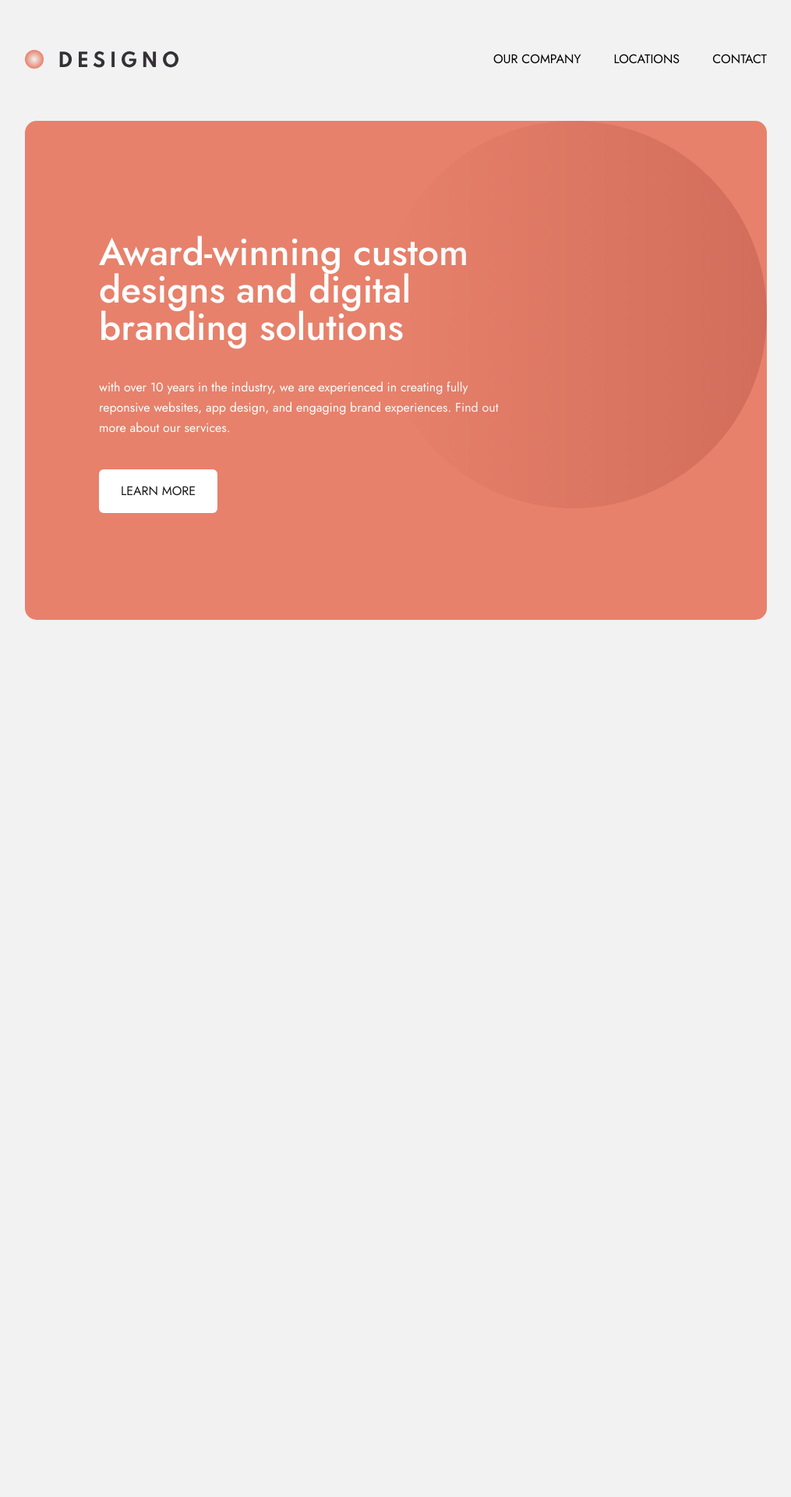
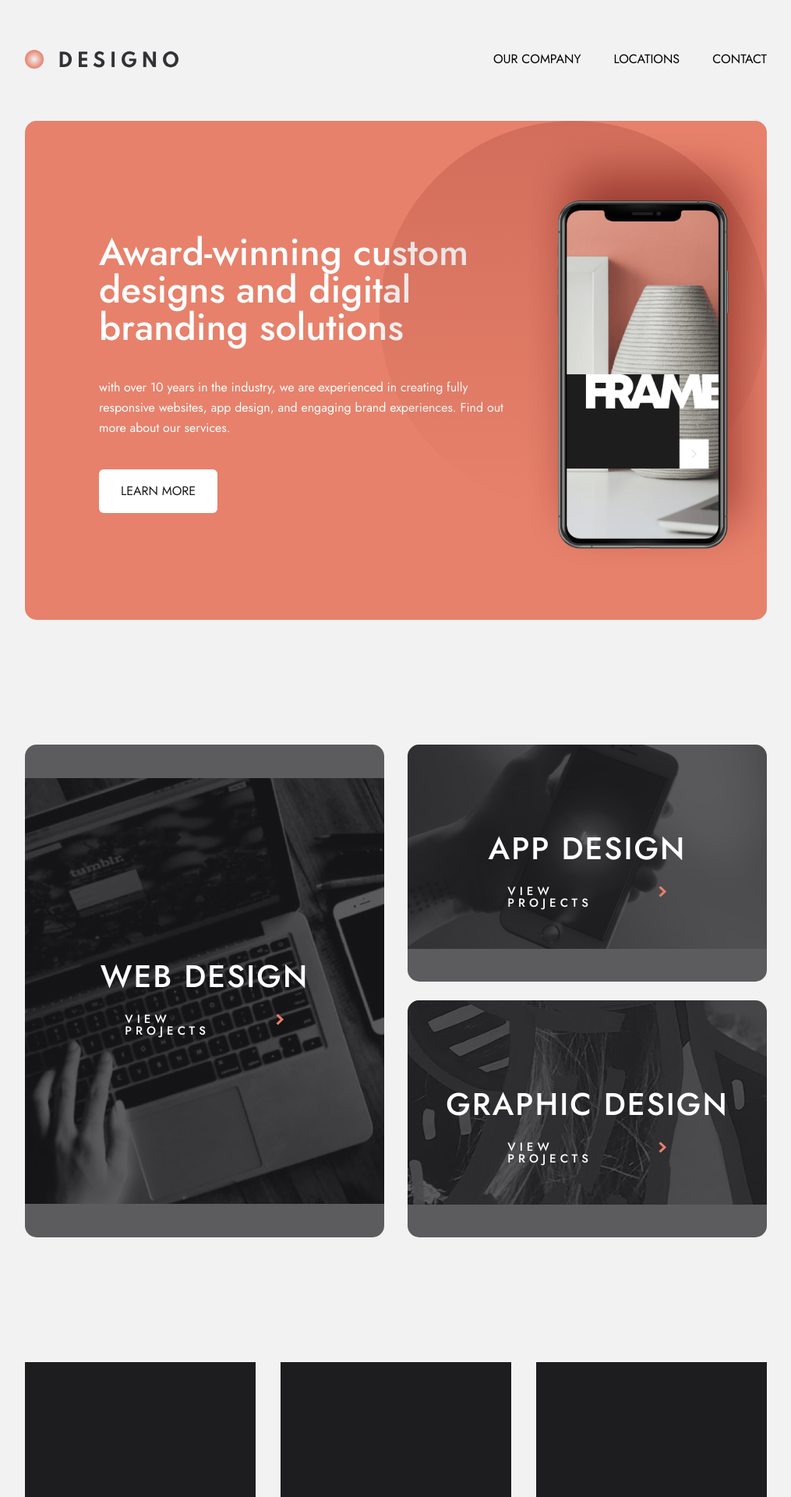
Before and after one commit to SandeebAdhikari/Memento_Design, a Next.js app: page / in a window 1280 px wide. Shown: the top 1920 px of the page at 78% size, without its empty margins (132-1147 px from the left). Before the commit the page ends 800 px from the top, so only its background shows below. Built offline with nearby package versions, Linux system fonts and the light colour scheme.

Commit message:
service part complete

```diff
--- a/app/page.tsx
+++ b/app/page.tsx
@@ -7,24 +7,67 @@ const page = () => {
   return (
     <div className="flex flex-col mx-[164px] min-h-screen">
       <NavBar />
-      <div className="w-full h-[640px] mt-[67px] bg-peach rounded-[15px] relative">
+      <div className="w-full h-[640px] mt-[67px] bg-peach rounded-[15px] relative overflow-hidden">
         <div className="absolute top-[145px] left-[95px] w-[540px] h-[350px]">
           <h1 className="text-h1 text-white">
             Award-winning custom designs and digital branding solutions
           </h1>
           <h1 className="text-body text-white mt-10 w-full">
             with over 10 years in the industry, we are experienced in creating
-            fully reponsive websites, app design, and engaging brand
+            fully responsive websites, app design, and engaging brand
             experiences. Find out more about our services.
           </h1>
-          <button className="mt-10 bg-white text- text-black py-3 px-6 rounded-md w-[152px] h-[56px]">
+          <button className="mt-10 bg-white text- text-black py-3 px-6 rounded-md w-[152px] h-[56px] hover:bg-light-peach">
             LEARN MORE
           </button>
         </div>
         <div className=" absolute top-[0px] left-[455px] right-[0px]">
-          <ResponsiveImage folder="about" imageKey="hero" />
+          <ResponsiveImage folder="home" imageKey="hero" />
+        </div>
+        <div className="absolute  top-[-30px] left-[550px] right-[-84px] overflow-y-hidden">
+          <ResponsiveImage folder="home" imageKey="heroPhone" />
         </div>
       </div>
+      <div className="mt-[160px] w-full h-[632px] flex gap-[30px] ">
+        <div className="relative w-1/2 h-full rounded-[15px] overflow-hidden flex items-center justify-center">
+          <div className="absolute  w-full h-full bg-black/70  flex flex-col items-center justify-center gap-6">
+            <h1 className="text-h2 text-white">WEB DESIGN</h1>
+            <h1 className="flex text-h6 text-white gap-[21px]">
+              VIEW PROJECTS
+              <ResponsiveImage folder="shared" imageKey="rightArrow" />
+            </h1>
+          </div>
+          <ResponsiveImage folder="home" imageKey="webDesignLarge" />
+        </div>
+        <div className="w-1/2 flex flex-col items-center justify-center gap-6">
+          <div className="relative h-[308px] rounded-[15px] overflow-hidden">
+            <div className="absolute  w-full h-full bg-black/70 flex flex-col items-center justify-center gap-6">
+              <h1 className="text-h2 text-white">APP DESIGN</h1>
+              <h1 className="flex text-h6 text-white gap-[21px]">
+                VIEW PROJECTS
+                <ResponsiveImage folder="shared" imageKey="rightArrow" />
+              </h1>
+            </div>
+            <ResponsiveImage folder="home" imageKey="appDesign" />
+          </div>
+          <div className="relative h-[308px] rounded-[15px] overflow-hidden">
+            <div className="absolute  w-full h-full bg-black/70  flex flex-col items-center justify-center gap-6">
+              <h1 className="text-h2 text-white">GRAPHIC DESIGN</h1>
+              <h1 className="flex text-h6 text-white gap-[21px]">
+                VIEW PROJECTS
+                <ResponsiveImage folder="shared" imageKey="rightArrow" />
+              </h1>
+            </div>
+            <ResponsiveImage folder="home" imageKey="graphicDesign" />
+          </div>
+        </div>
+      </div>
+      <div className="mt-40 flex w-full h-[412px] gap-8">
+        <div className="bg-black w-[350px] h-full"></div>
+        <div className="bg-black w-[350px] h-full"></div>
+        <div className="bg-black w-[350px] h-full"></div>
+      </div>
+      <div className="mt-40 w-full h-[412px] bg-black"></div>
     </div>
   );
 };
--- a/components/ResponsiveImage.tsx
+++ b/components/ResponsiveImage.tsx
@@ -1,5 +1,6 @@
 "use client";
 import React, { useEffect, useState } from "react";
+import Image from "next/image";
 
 interface ImageData {
   [key: string]: string | undefined;
--- a/public/data/data.json
+++ b/public/data/data.json
@@ -65,6 +65,7 @@
       "resourceful": "/assets/home/desktop/illustration-resourceful.svg",
       "appDesign": "/assets/home/desktop/image-app-design.jpg",
       "graphicDesign": "/assets/home/desktop/image-graphic-design.jpg",
+      "heroPhone": "/assets/home/desktop/image-hero-phone.png",
       "webDesignLarge": "/assets/home/desktop/image-web-design-large.jpg",
       "webDesignSmall": "/assets/home/desktop/image-web-design-small.jpg"
     },
--- a/tailwind.config.ts
+++ b/tailwind.config.ts
@@ -50,7 +50,7 @@ export default {
         h1: ["48px", { lineHeight: "48px", fontWeight: "500" }],
         h2: [
           "40px",
-          { lineHeight: "48px", fontWeight: "500", letterSpacing: "0.125em" },
+          { lineHeight: "48px", fontWeight: "500", letterSpacing: "0.05em" },
         ],
         h3: [
           "20px",
@@ -64,6 +64,10 @@ export default {
           "15px",
           { lineHeight: "15px", fontWeight: "500", letterSpacing: "0.067em" },
         ],
+        h6: [
+          "15px",
+          { lineHeight: "15px", fontWeight: "500", letterSpacing: "0.333em" },
+        ],
         body: ["16px", { lineHeight: "26px", fontWeight: "400" }],
       },
     },
```
